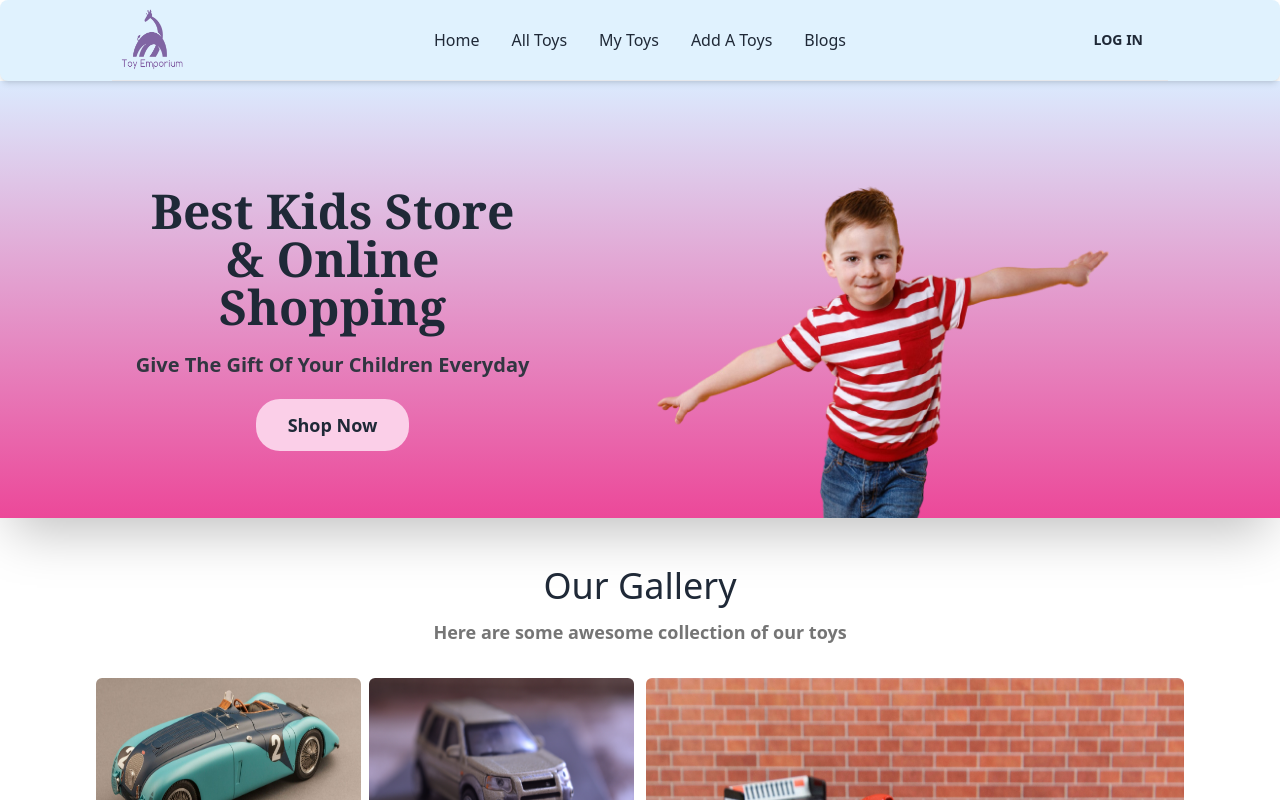
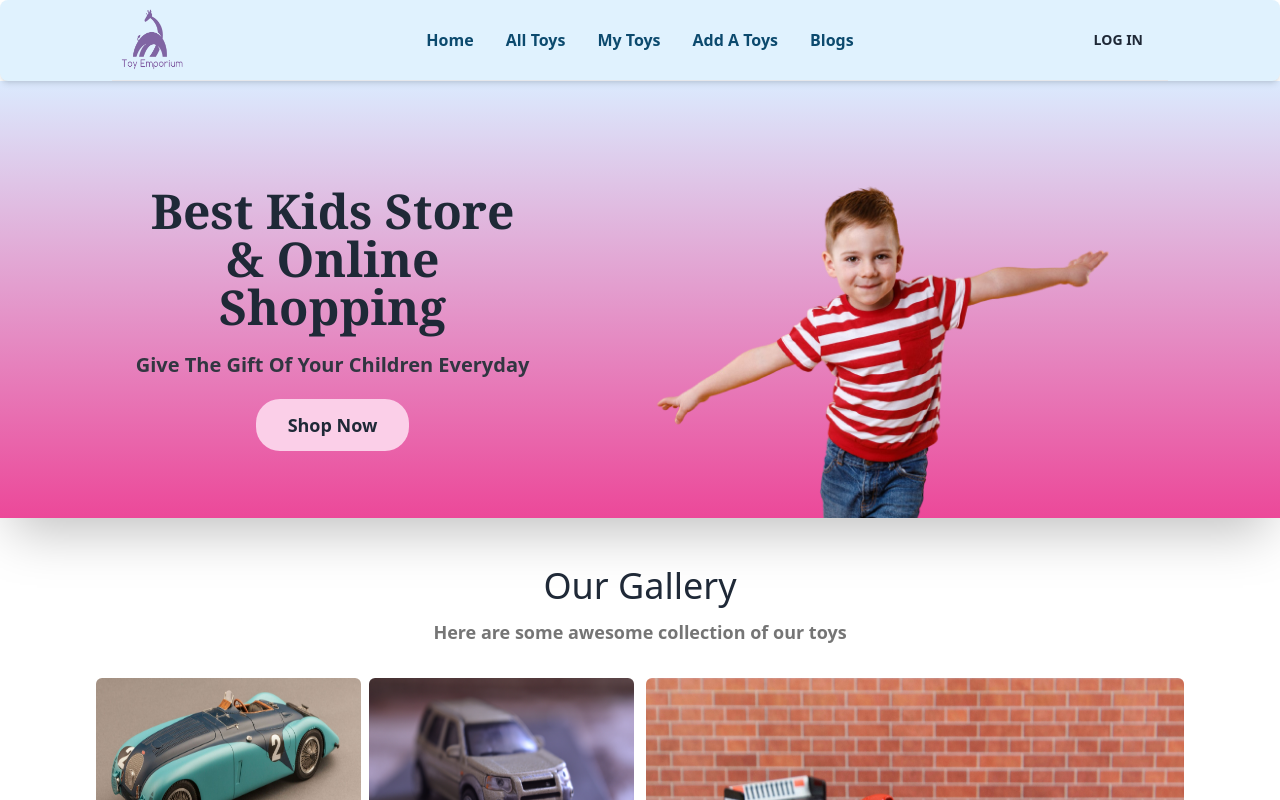
Before and after one commit to parthoroy77/Project-Toy-Emporium, a React (Vite) app: page / in a window 1280 px wide. Shown: the top 800 px of the page. Built offline with nearby package versions, Linux system fonts and the light colour scheme; no server answers.

Commit message:
some added

```diff
--- a/src/pages/Shared/Navbar/Navbar.jsx
+++ b/src/pages/Shared/Navbar/Navbar.jsx
@@ -14,11 +14,11 @@ const Navbar = () => {
     }
 
     const navItems = <>
-        <li><Link to='/'>Home</Link></li>
-        <li><Link to='/allToys'>All Toys</Link></li>
-        <li><Link to='/myToys'>My Toys</Link></li>
-        <li><Link to='/addToys'>Add A Toys</Link></li>
-        <li><Link to='/blogs'>Blogs</Link></li>
+        <li className='text-sky-900 font-semibold'><Link to='/'>Home</Link></li>
+        <li className='text-sky-900 font-semibold'><Link to='/allToys'>All Toys</Link></li>
+        <li className='text-sky-900 font-semibold'><Link to='/myToys'>My Toys</Link></li>
+        <li className='text-sky-900 font-semibold'><Link to='/addToys'>Add A Toys</Link></li>
+        <li className='text-sky-900 font-semibold'><Link to='/blogs'>Blogs</Link></li>
     </>
     return (
         <div className='px-5 bg-sky-100 rounded-lg shadow-md sticky lg:px-28 '>
```
